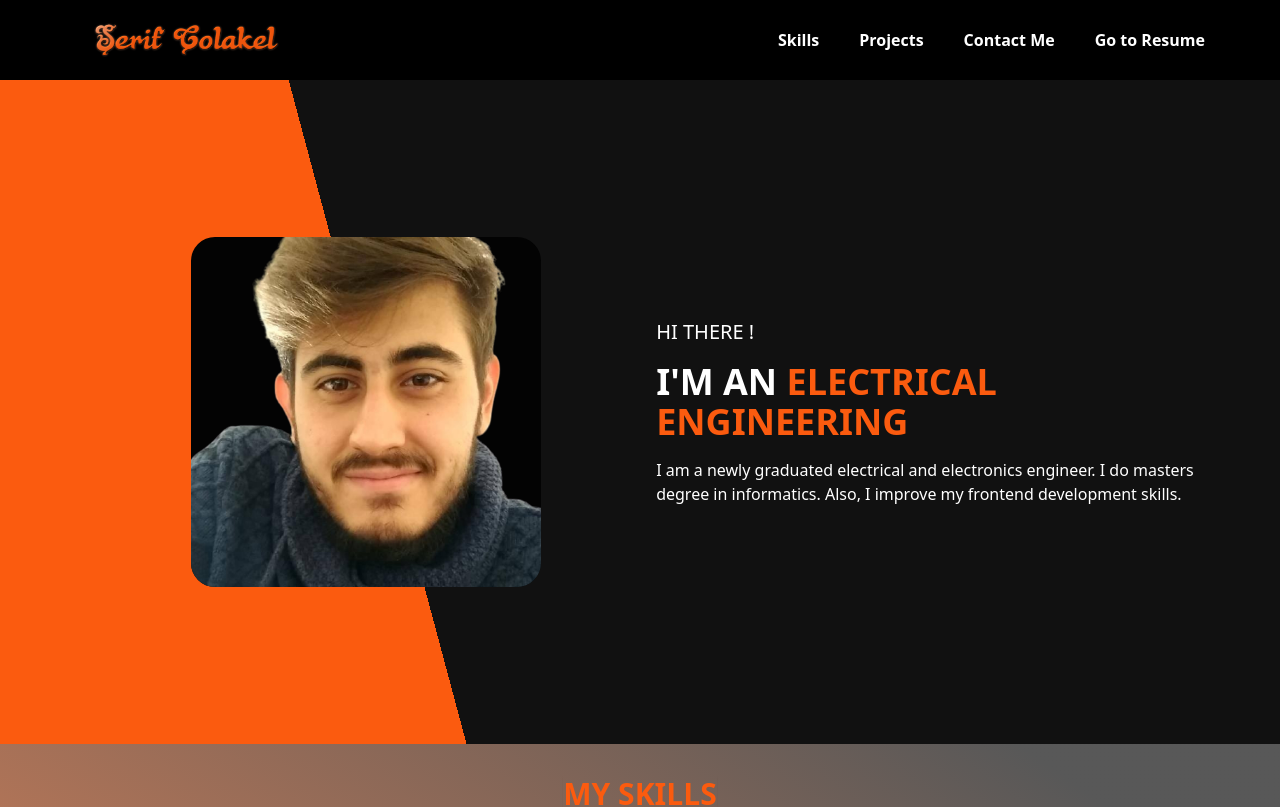
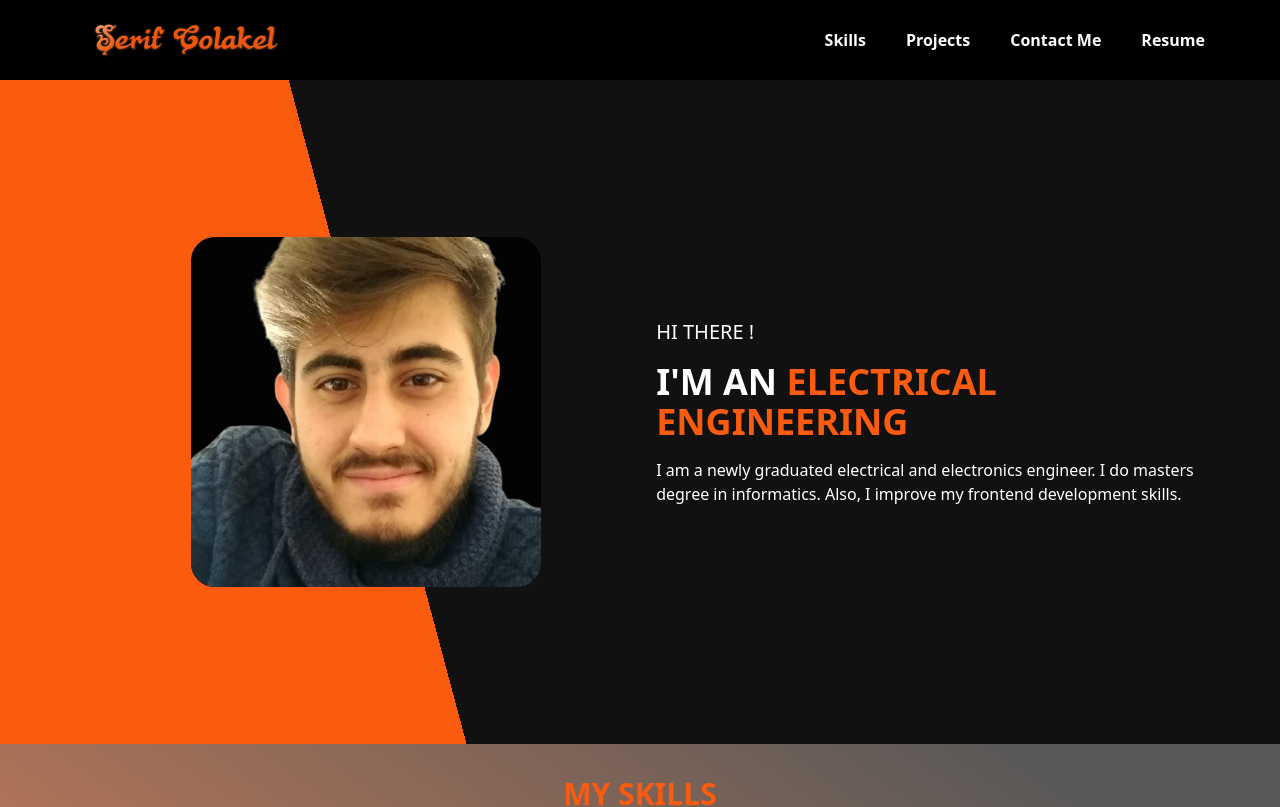
Before and after one commit to serifcolakel/Portfolio, a Next.js app: page / in a window 1280 px wide. Shown: the top 807 px of the page. Built offline with nearby package versions, Linux system fonts and the light colour scheme.

Commit message:
Resume link name fixed.

```diff
--- a/components/Header.js
+++ b/components/Header.js
@@ -11,7 +11,7 @@ const pagesLink = [
   {
     id: 4,
     link: "https://cvtopdf-serifcolakel.vercel.app/",
-    desc: "Go to Resume",
+    desc: "Resume",
   },
 ];
 
```
